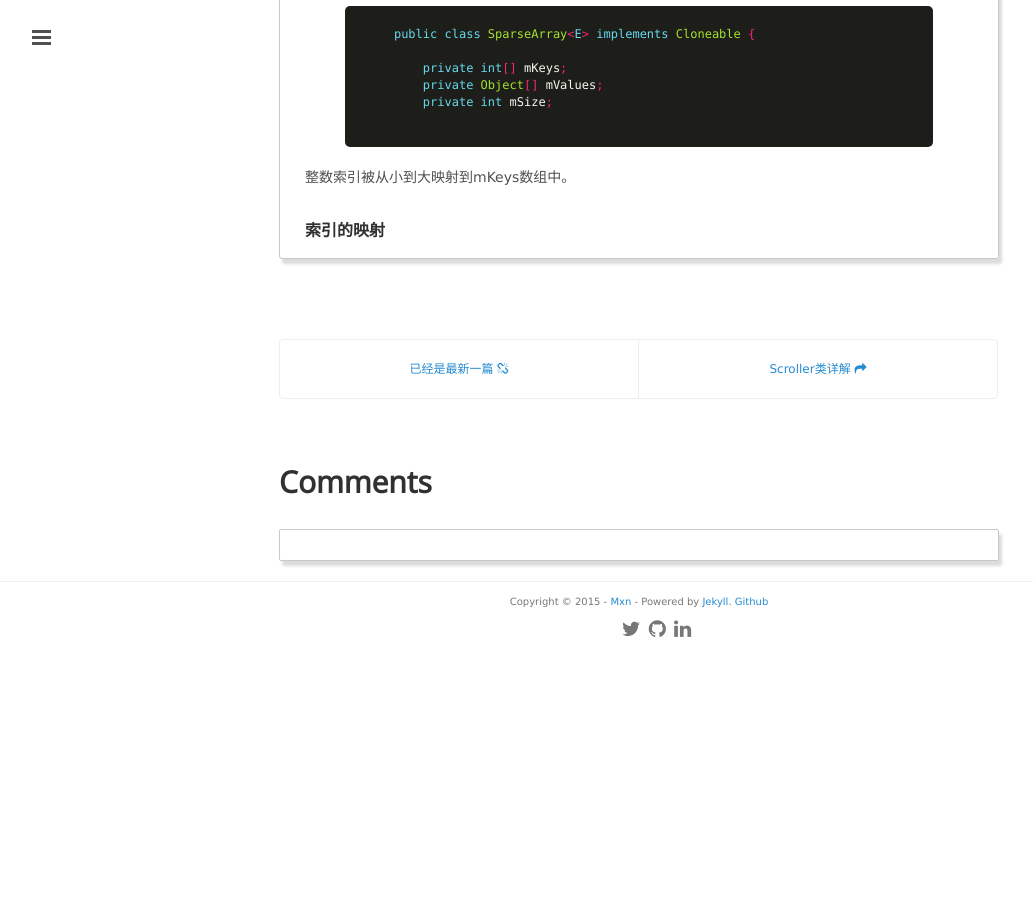
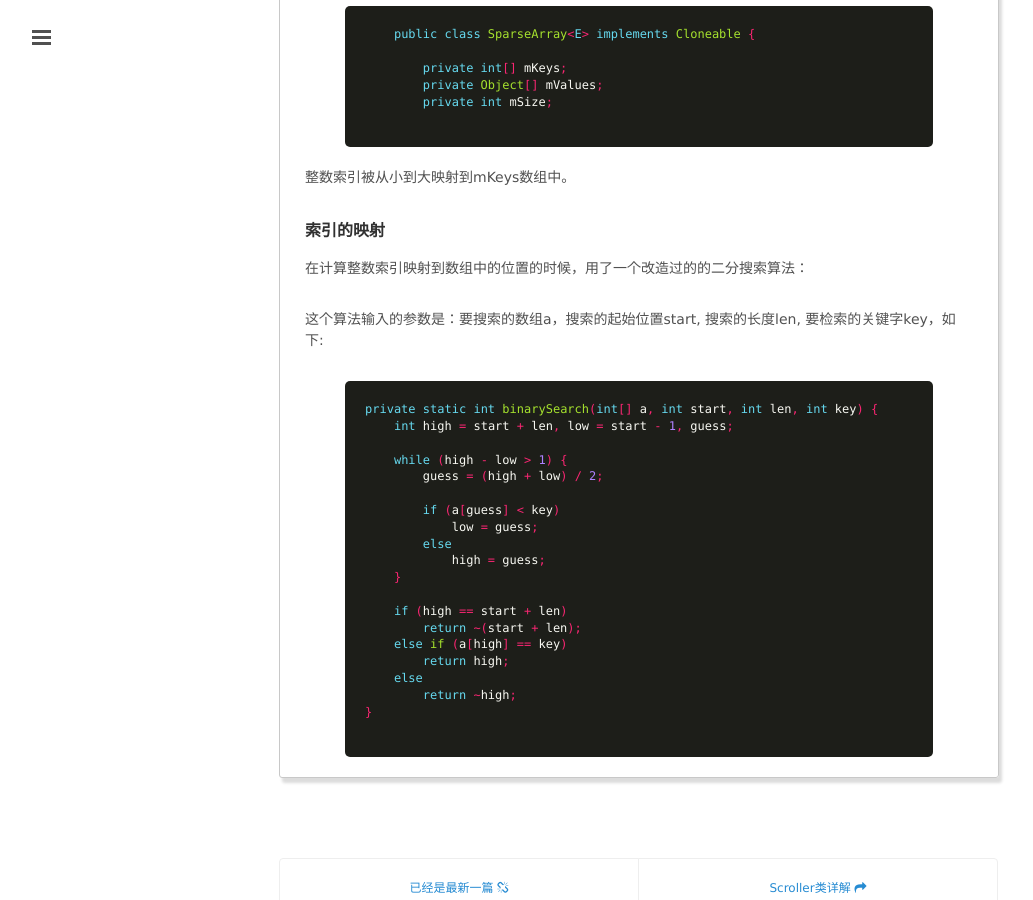
Before and after one commit to mxn21/mxn21.github.io, a Jekyll site: the page built from _posts/2015-7-25-Android中的稀疏数组SparseArray.md, in a window 1280 px wide and 900 px high, scrolled down 1845 px. Shown: the whole window, without its empty margins (1-1034 px from the left). Built offline with Jekyll 4.4.1, drawn with Linux system fonts in a browser that asks for light colours; Markdown is read by kramdown in place of the engine named in the settings; comment, search, counter and statistics services are not loaded; before the commit the page ends 2499 px from its top, so only the background shows below that.

Commit message:
2123432
23432

```diff
--- a/_posts/2015-7-25-Android中的稀疏数组SparseArray.md
+++ b/_posts/2015-7-25-Android中的稀疏数组SparseArray.md
@@ -43,3 +43,29 @@
 整数索引被从小到大映射到mKeys数组中。
 
 ### 索引的映射
+
+在计算整数索引映射到数组中的位置的时候，用了一个改造过的的二分搜索算法：
+
+这个算法输入的参数是：要搜索的数组a，搜索的起始位置start, 搜索的长度len, 要检索的关键字key，如下:
+
+    {% highlight java  %}
+private static int binarySearch(int[] a, int start, int len, int key) {
+    int high = start + len, low = start - 1, guess;
+
+    while (high - low > 1) {
+        guess = (high + low) / 2;
+
+        if (a[guess] < key)
+            low = guess;
+        else
+            high = guess;
+    }
+
+    if (high == start + len)
+        return ~(start + len);
+    else if (a[high] == key)
+        return high;
+    else
+        return ~high;
+}
+    {% endhighlight %}
```
